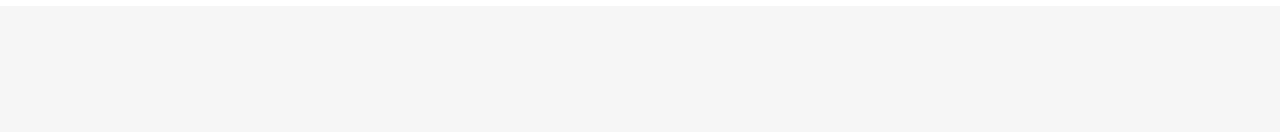
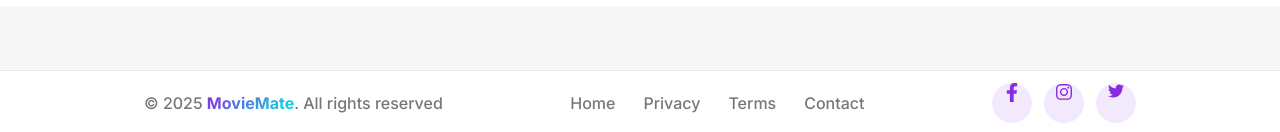
Before and after one commit to dunt21/moviemate, a Next.js app: page / in a window 1280 px wide. Shown: the part 1877-2009 px from the top of the page. Before the commit the page ends 1883 px from the top, so only its background shows below. Built offline with nearby package versions, Linux system fonts and the light colour scheme.

Commit message:
feat: add Footer component and integrate it into the layout

```diff
--- a/src/app/layout.js
+++ b/src/app/layout.js
@@ -1,6 +1,7 @@
 import { Inter } from "next/font/google";
 import Navbar from "@/components/Navbar/Navbar";
 import "./globals.css";
+import Footer from "@/components/Footer";
 
 const inter = Inter({
   subsets: ["latin"],
@@ -23,7 +24,9 @@ export default function Layout({ children, variant }) {
         className={`${inter.variable}  antialiased bg-bgGray h-screen w-screens`}
       >
         <Navbar variant={variant} />
+
         {children}
+        <Footer />
       </body>
     </html>
   );
--- a/src/app/page.js
+++ b/src/app/page.js
@@ -102,37 +102,6 @@ export default function Home() {
           </button>
         </div>
       </section>
-
-      <footer className="mt-16 flex justify-between items-center px-36 bg-white py-3 border-t border-gray-200 font-medium text-gray">
-        <div>
-          <p>
-            © 2025 <span className="logo !text-[16px]">MovieMate</span>. All
-            rights reserved
-          </p>
-        </div>
-        <nav className="space-x-7 ">
-          <a>Home</a>
-          <a>Privacy</a>
-          <a>Terms</a>
-          <a>Contact</a>
-        </nav>
-        <div className="space-x-3  footer-icons flex ">
-          <button>
-            <Image src="/icons/facebook.svg" width={12} height={12} alt="bin" />
-          </button>
-          <button>
-            <Image
-              src="/icons/instagram.svg"
-              width={16}
-              height={16}
-              alt="bin"
-            />
-          </button>
-          <button>
-            <Image src="/icons/twitter.svg" width={16} height={16} alt="bin" />
-          </button>
-        </div>
-      </footer>
     </Layout>
   );
 }
--- /dev/null
+++ b/src/components/Footer.jsx
@@ -0,0 +1,31 @@
+import Image from "next/image";
+
+export default function Footer() {
+  return (
+    <footer className="mt-16 flex justify-between items-center px-36 bg-white py-3 border-t border-gray-200 font-medium text-gray">
+      <div>
+        <p>
+          © 2025 <span className="logo !text-[16px]">MovieMate</span>. All
+          rights reserved
+        </p>
+      </div>
+      <nav className="space-x-7 ">
+        <a>Home</a>
+        <a>Privacy</a>
+        <a>Terms</a>
+        <a>Contact</a>
+      </nav>
+      <div className="space-x-3  footer-icons flex ">
+        <button>
+          <Image src="/icons/facebook.svg" width={12} height={12} alt="bin" />
+        </button>
+        <button>
+          <Image src="/icons/instagram.svg" width={16} height={16} alt="bin" />
+        </button>
+        <button>
+          <Image src="/icons/twitter.svg" width={16} height={16} alt="bin" />
+        </button>
+      </div>
+    </footer>
+  );
+}
```
